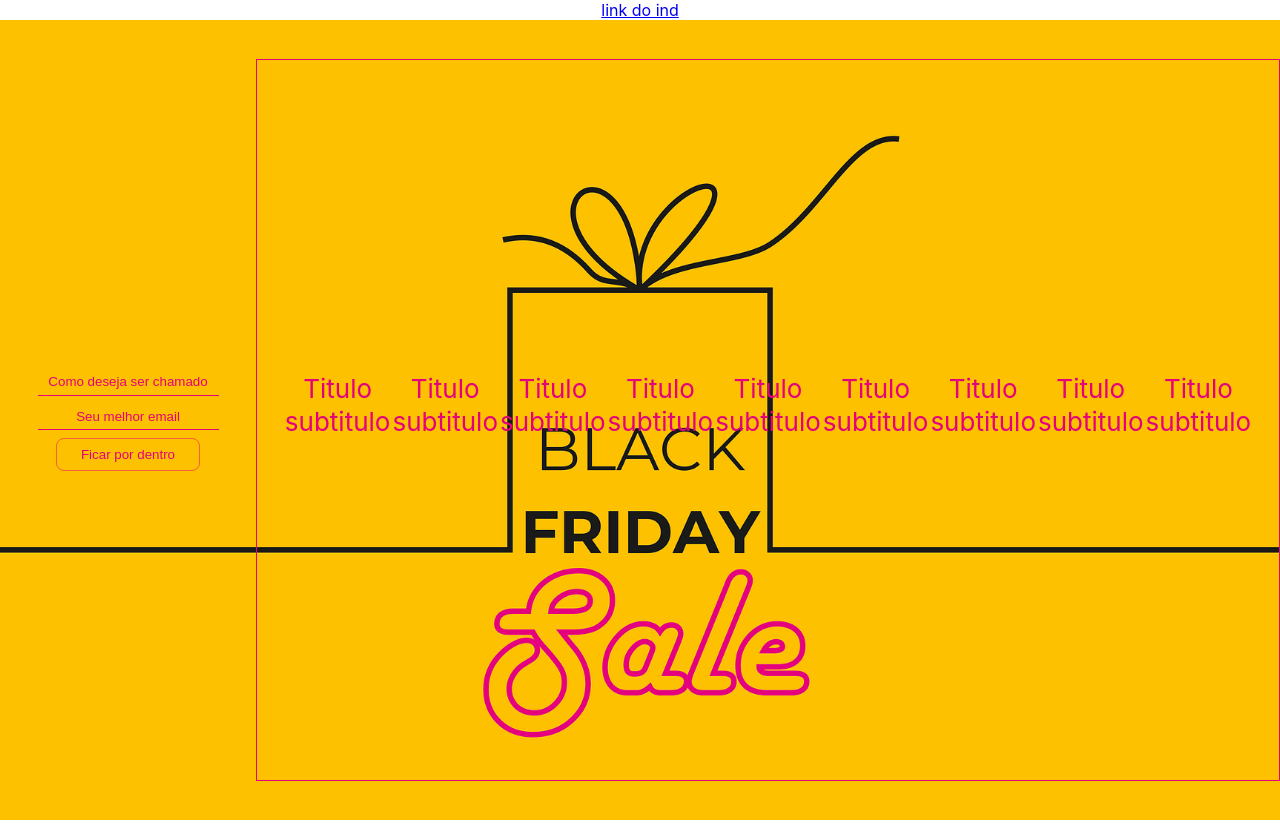
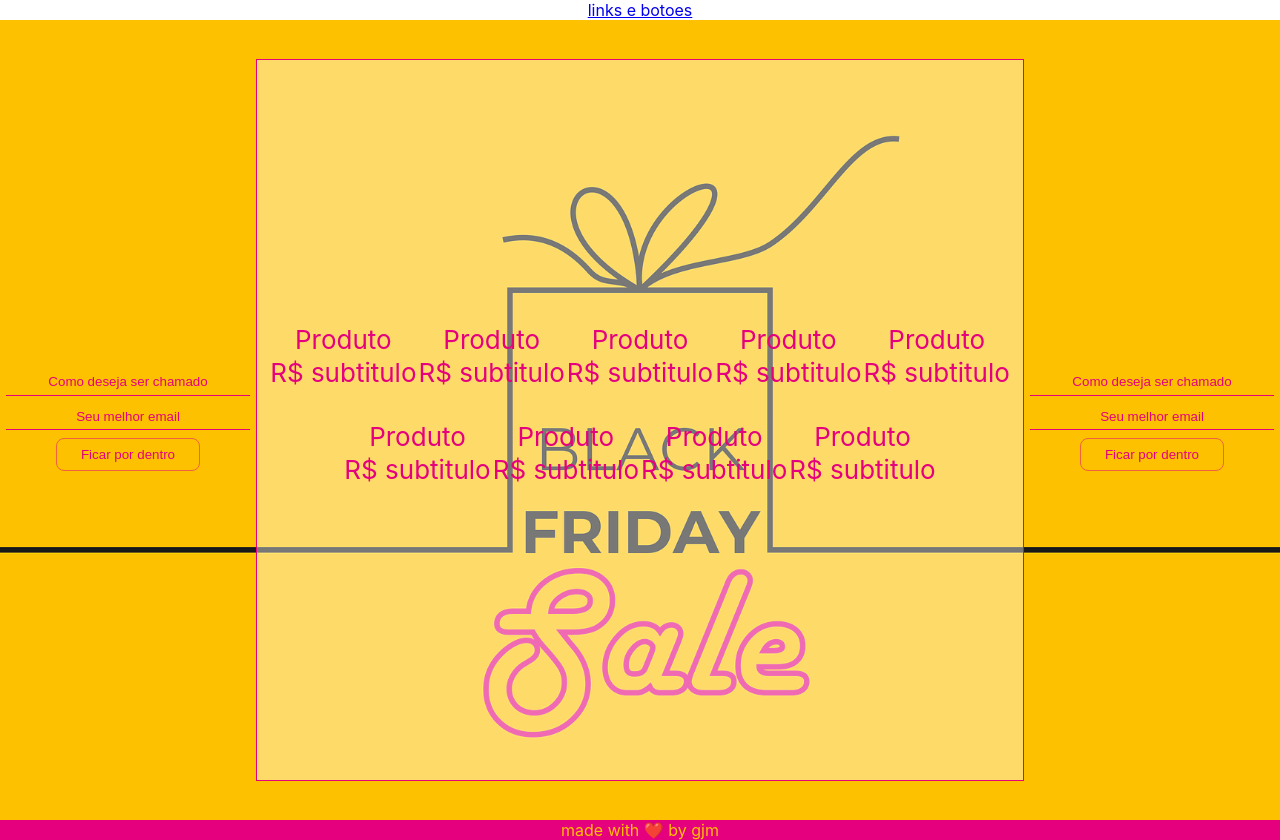
Before and after one commit to ecrseer/landinghc, a React (Create React App) app in the folder web/: page / in a window 1280 px wide. Built offline with nearby package versions, Linux system fonts and the light colour scheme; no server answers.

Commit message:
mvc esboco

```diff
--- a/web/src/App.css
+++ b/web/src/App.css
@@ -3,5 +3,14 @@
   display: flex;
   width: 100%;
   height: 100%;
-
+  flex-direction: column;
+  --cor-primaria:#e5007d;
+  --cor-segundaria:#fdc100;
 }
+footer{
+  background: var(--cor-primaria);
+  width: 100%;
+  display: flex;
+  justify-content: center;
+  color:#fdc100;
+}
--- a/web/src/App.js
+++ b/web/src/App.js
@@ -19,7 +19,7 @@ function App() {
   return (
       <BrowserRouter>
       <div className="App">
-        <Link to="/ficarsabendo">link do ind</Link>
+        <Link to="/ficarsabendo">links e botoes</Link>
         <Switch>
             <Route className="" path="/ficarsabendo">
                 <Landing/>
@@ -30,6 +30,7 @@ function App() {
         </Switch>
 
     </div>
+          <footer>made with ❤️ by gjm</footer>
   </BrowserRouter>
 
   );
--- a/web/src/components/Card.js
+++ b/web/src/components/Card.js
@@ -1,8 +1,8 @@
 const Card = ()=>{
     return(
     <div className="card">
-        <p>Titulo</p>
-        <p>subtitulo</p>
+        <p>Produto</p>
+        <p>R$ subtitulo</p>
         <img src="" alt=""/>
     </div>
     )
--- a/web/src/components/SectionCards.css
+++ b/web/src/components/SectionCards.css
@@ -3,10 +3,13 @@
     display: flex;
     flex-direction: row;
     flex-wrap: wrap;
-    border: 1px  solid var(--cor-primaria);
     height: 90%;
     justify-content: center;
     align-items: center;
+    align-content: center;
+
+    border: 1px  solid var(--cor-primaria);
+    background: rgba(255, 255, 255, 0.41);
 }
 .card{
 
--- a/web/src/pages/index.css
+++ b/web/src/pages/index.css
@@ -1,12 +1,11 @@
 .main{
-    --cor-primaria:#e5007d;
-    --cor-segundaria:#fdc100;
+
 
 }
 .main {
 
     display: grid;
-    grid-template-columns: 1fr 4fr;
+    grid-template-columns: 1fr 3fr 1fr;
 }
 @media (max-width: 600px){
     .main{
--- a/web/src/pages/index.js
+++ b/web/src/pages/index.js
@@ -17,6 +17,7 @@ const Index = () =>{
             </Switch>
 
             <SectionCards/>
+            <Cadastro/>
         </div>)
 }
 export default Index;
--- a/web/src/pages/landing.css
+++ b/web/src/pages/landing.css
@@ -3,7 +3,7 @@
   display: flex;
   flex-direction: column;
   align-items: center;
-  --cor-primaria:#e5007d
+
 }
 p{
   padding: 12vh 0vh;
@@ -28,13 +28,7 @@ p{
   font-size: calc(10px + 2vmin);
 
 }
-footer{
-  background: var(--cor-primaria);
-  width: 100%;
-  display: flex;
-  justify-content: center;
-  color:#fdc100;
-}
+
 section{
   background-image: linear-gradient(rgba(253, 193, 0, 0.5),
   rgba(0, 0, 0, 0.9)),url("../assets/bfbackground.jpg");
@@ -50,6 +44,8 @@ section{
   border-bottom: solid 1px;
   color:var(--cor-primaria);
   height: 3vh;
+
+  width: 30vh;
   text-align: center;
 
 }
```
